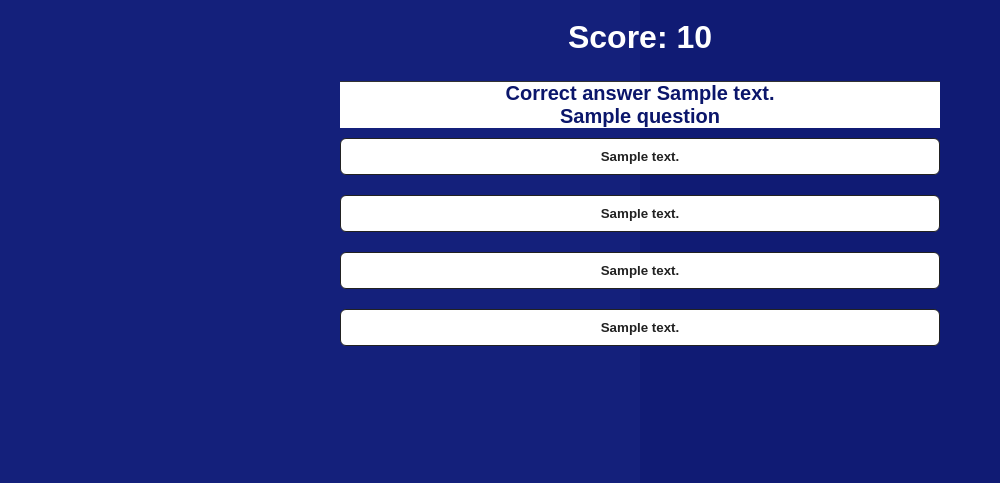
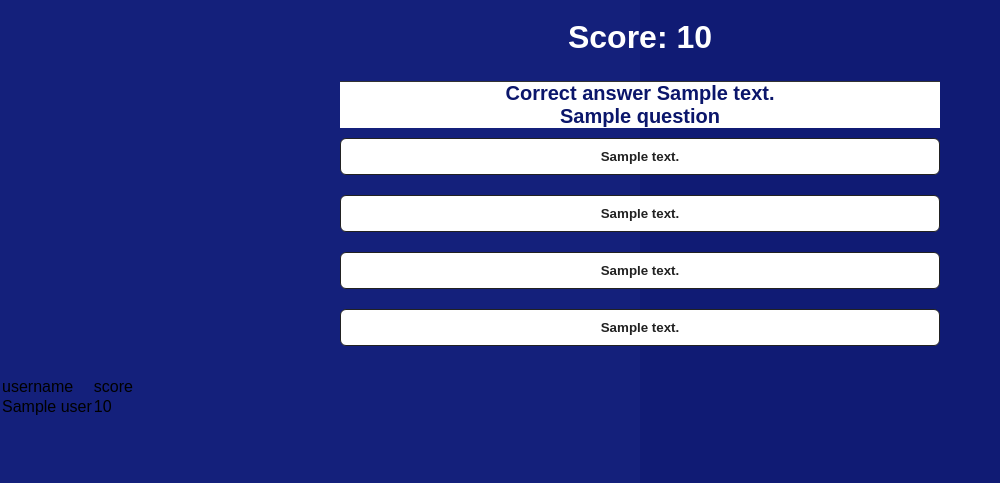
Before and after one commit to Ben2104/QuizzRiff, a Flask app: template templates/quiz.html in a window 1280 px wide. Shown: the part 101-584 px from the top of the page, without its empty margins (0-1000 px from the left). Run offline with Flask 3, Linux system fonts and the light colour scheme; the template is opened without the code that fills it: most values are stand-ins (such as "Sample title", 1, 10 or a date in 2020).

Commit message:
Update quiz.html

```diff
--- a/templates/quiz.html
+++ b/templates/quiz.html
@@ -10,4 +10,18 @@
             <input type="submit" value="{{ answer3 }}" name="answers" id="a3" class="btn">
             <input type="submit" value="{{ answer4 }}" name="answers" id="a4" class="btn">
     </form>
+    <table>
+        <tbody>
+            <tr>
+                <td class="main-username">username</td>
+                <td class="main-score">score</td>
+            </tr>
+            {% for user, score in top_users %}
+                <tr>
+                    <td class="username">{{ user }}</td>
+                    <td>{{ score }}</td>
+                </tr>
+            {% endfor %}
+        </tbody>
+    </table>
 {% endblock %}
```
